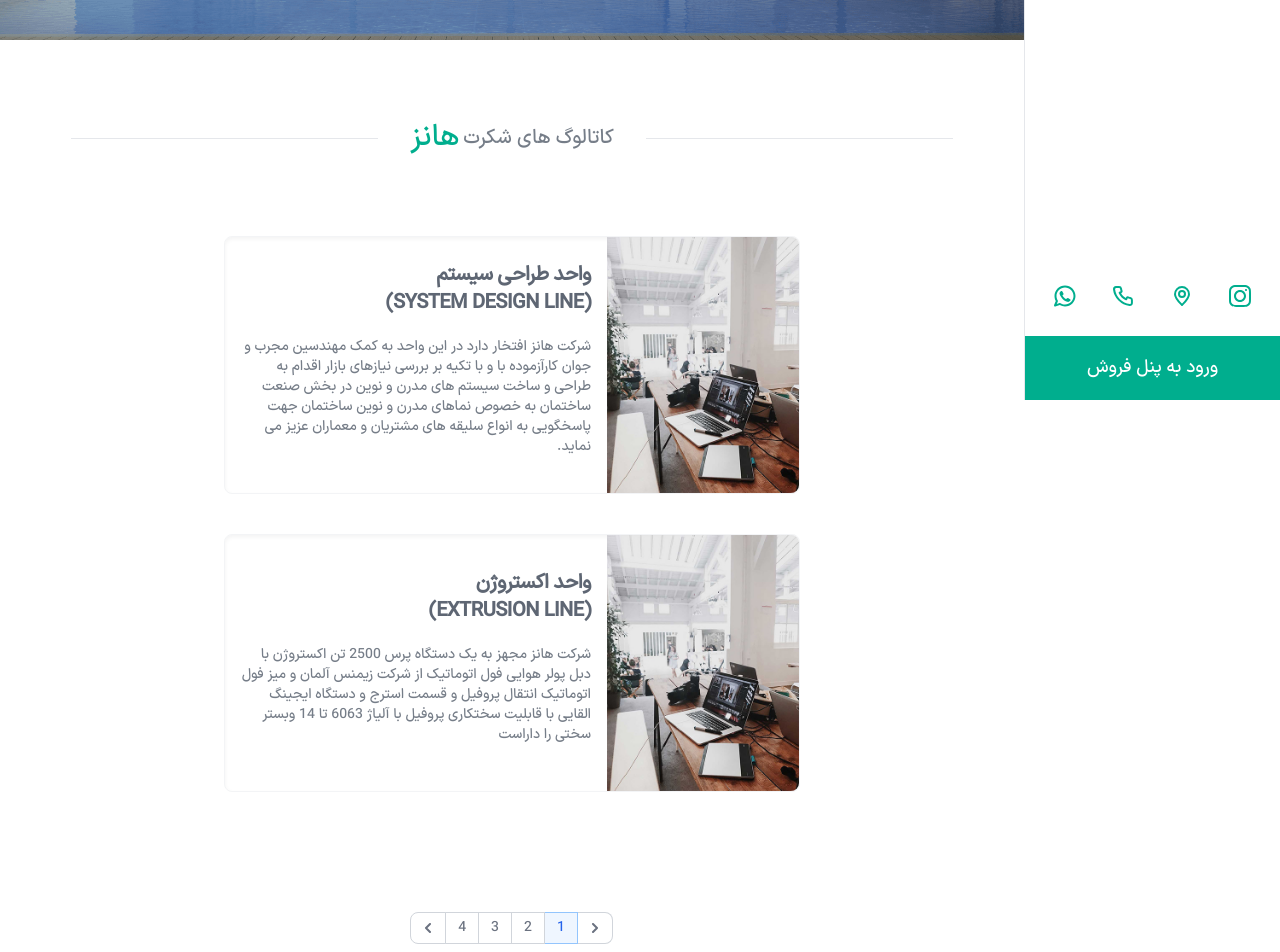
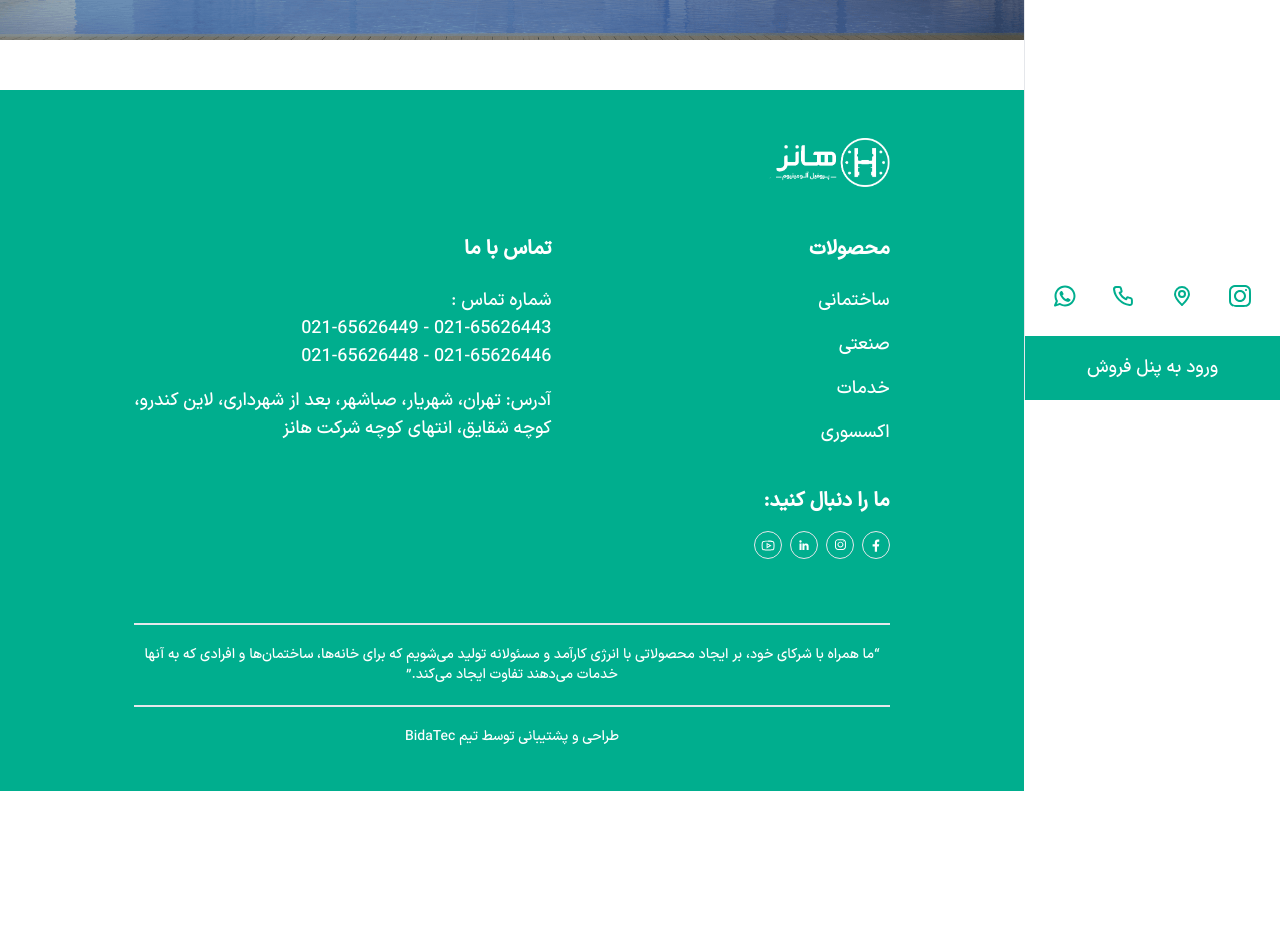
Before and after one commit to zahra-hsb/hanz-, a Next.js app: page /products/building in a window 1280 px wide. Shown: the part 400-1352 px from the top of the page. After the commit the page ends 1191 px from the top, so only its background shows below. Built offline with nearby package versions, Linux system fonts and the light colour scheme.

Commit message:
edit Builing page

```diff
--- a/src/pages/products/building/index.js
+++ b/src/pages/products/building/index.js
@@ -1,134 +1,14 @@
 import Main from "@/components/globalComponents/Main";
-import Image from "next/image";
-import service1Image from "../../../../public/image/service-1.jpg"
-import { useState } from "react";
+
 
 export default function Builing() {
-  const [currentPage, setCurrentPage] = useState(1)
-  const itemsPerPage = 2;
-
-
-  const servicesData = [
-    {
-      title: <div>واحد طراحی سیستم <br />(SYSTEM DESIGN LINE)</div>,
-      description: 'شرکت هانز افتخار دارد در این واحد به کمک مهندسین مجرب و جوان کارآزموده با و با تکیه بر بررسی نیازهای بازار اقدام به طراحی و ساخت سیستم های مدرن و نوین در بخش صنعت ساختمان به خصوص نماهای مدرن و نوین ساختمان جهت پاسخگویی به انواع سلیقه های مشتریان و معماران عزیز می نماید.',
-      image: service1Image,
-    },
-    {
-      title: <div>واحد اکستروژن <br />(EXTRUSION LINE)</div>,
-      description: 'شرکت هانز مجهز به یک دستگاه پرس 2500 تن اکستروژن با دبل پولر هوایی فول اتوماتیک از شرکت زیمنس آلمان و میز فول اتوماتیک انتقال پروفیل و قسمت استرج و دستگاه ایجینگ القایی با قابلیت سختکاری پروفیل با آلیاژ 6063 تا 14 وبستر سختی را داراست',
-      image: service1Image,
-    },
-    {
-      title: <div>واحد رنگ دکورال <br />(WOODEN POWDER COATING LINE)</div>,
-      description: 'شرکت هانز با دارا بودن خط کامل دکورال از شرکت migrolio ایتالیا امکان ارائه ی پروفیل های آلومینیومی با حس لمس چوب و با کیفیت بالا و طرح و رنگ های متنوع را داراست.',
-      image: service1Image,
-    },
-    {
-      title: <div>واحد رنگ پودری الکترواستاتیک <br />(POWDER COATING LINE)</div>,
-      description: 'واحد رنگ پودری الکترواستاتیک شرکت هانز با بهذه گیری از خط رنگ آمیزی پودری شرکت ELFI ایتالیا به صورت فول رباتیک قابلیت ارائه خدمات رنگ برای پروفیل های با طول تا 14 متر و با ضخامت 80 میکرون را داراست که تنوع و کیفیت رنگ های ارائه شده می تواند زیباترین پروفیل ها را با توجه به انواع سلیقه و نظر مشتریان عزیز تامین کند.',
-      image: service1Image,
-    },
-    {
-      title: <div>واحد ترمال بریک <br />(TERMAL BREAKING LINE)</div>,
-      description: 'این واحد از شرکت هانز با استفاده از خط تخصصی ترمال بریک که دسنگاه آن از فناوری روز دنیا و از برند برتر سوئیسی Herman Muller تامین شده است، آماده ارائه خدمات ترمال بریک با نکنیک کنگره زنی منحصر به فرد و مونتاژ نمودن تیفه های پلی آمیدی با کیفیت بالا می باشد.',
-      image: service1Image,
-    },
-    {
-      title: <div>واحد مونتاژ <br />(ASSEMBLING LINE)</div>,
-      description: 'در این بخش از شرکت با بهره گیری از نیروهای کارآزموده، دقیق و جوان با کمک خط تولید شرکت FOUM ایتالیا افدام به تولید پنجره و انواع نماهای نوین ساختمانی با بالاترین استاندارد و کیفیت روز در جهت جلب نظر هرچه بیشتر مشتریان عزیز می نماییم.',
-      image: service1Image,
-    },
-    {
-      title: <div>واحد رنگ آنادایز <br />(ANODIZING LINE)</div>,
-      description: 'شرکت هانز با دارا بودن خط کامل آنادایزینگ همچنین دستگاه های پولیش و براش، تکمیل کننده سلایف مختلف مشتریان عزیز خواهد بود.',
-      image: service1Image,
-    },
-    {
-      title: <div>واحد رنگ آنادایز <br />(ANODIZING LINE)</div>,
-      description: 'شرکت هانز با دارا بودن خط کامل آنادایزینگ همچنین دستگاه های پولیش و براش، تکمیل کننده سلایف مختلف مشتریان عزیز خواهد بود.',
-      image: service1Image,
-    },
-  ];
-
-  const totalPages = Math.ceil(servicesData.length / itemsPerPage);
-
-  const pages = Array.from({ length: totalPages }, (_, index) => index + 1);
-
-
-  const startIndex = (currentPage - 1) * itemsPerPage;
-  const endIndex = startIndex + itemsPerPage;
-
-  const visibleServices = servicesData.slice(startIndex, endIndex);
-
-  const handlePageChange = (page) => {
-    setCurrentPage(page);
-  };
 
   return (
     <main className="flex flex-col justify-center items-center pb-[50px]">
       <Main title={'ساختمانی'} bg={'bg-BuilingSection'} height={'h-[390px]'} display={'hidden'} />
       <div className="w-[100%] sm:w-[90%] m-auto">
 
-        <div>
 
-          <div className="mt-20 mb-10 text-gray-600 flex justify-center items-center">
-            <div className="hidden md:flex border-b border-gray-200 w-1/3"></div>
-            <div className="mx-8 flex items-center">
-              <h4 className="text-xl opacity-[76%]">
-                کاتالوگ های شکرت
-              </h4>
-              <span className="text-3xl text-green opacity-1 mr-1">هانز</span>
-            </div>
-            <div className="hidden md:flex border-b border-gray-200 w-1/3"></div>
-          </div>
-
-          <div className="py-10 flex justify-around flex-wrap">
-            {visibleServices.map((service, index) => (
-              <div key={index} className="mb-10">
-                <div className="flex flex-col items-center bg-white border border-gray-100 rounded-lg shadow-inner md:flex-row md:max-w-xl hover:bg-gray-100">
-                  <Image className="object-cover w-full rounded-t-lg h-96 md:h-auto md:w-48 md:rounded-none md:rounded-s-lg" src={service.image} alt="" />
-                  <div className="flex flex-col justify-between p-4 leading-normal">
-                    <h5 className="mb-5 text-xl font-bold tracking-tight text-gray-700 opacity-[80%]">{service.title}</h5>
-                    <div>
-                      <p className="mb-3 text-sm text-gray-600 opacity-[76%]">{service.description}</p>
-                    </div>
-                  </div>
-                </div>
-              </div>
-            ))}
-          </div>
-
-        </div>
-
-
-        <div className="flex justify-center mt-10">
-          <nav aria-label="Page navigation example">
-            <ul className="flex items-center -space-x-px h-8 text-sm">
-              <li>
-                <p onClick={() => currentPage > 1 && setCurrentPage(currentPage - 1)} className="cursor-pointer flex items-center justify-center px-3 h-8 ms-0 leading-tight text-gray-500 bg-white border border-e-0 border-gray-300 rounded-s-lg hover:bg-gray-100 hover:text-gray-700">
-                  <span className="sr-only">Previous</span>
-                  <svg className="w-2.5 h-2.5" aria-hidden="true" xmlns="http://www.w3.org/2000/svg" fill="none" viewBox="0 0 6 10">
-                    <path stroke="currentColor" stroke-linecap="round" stroke-linejoin="round" stroke-width="2" d="m1 9 4-4-4-4" />
-                  </svg>
-                </p>
-              </li>
-              {pages.map((page) => (
-                <li key={page}>
-                  <p onClick={() => handlePageChange(page)} className={`${currentPage === 1 ? 'disabled' : ''} cursor-pointer flex items-center justify-center px-3 h-8 leading-tight ${currentPage === page ? 'text-blue-600 border border-blue-300 bg-blue-50 hover:bg-blue-100 hover:text-blue-700' : 'text-gray-500 bg-white border border-gray-300 hover:bg-gray-100 hover:text-gray-700'}`}>{page}</p>
-                </li>
-              ))}
-              <li>
-                <p onClick={() => currentPage < totalPages && setCurrentPage(currentPage + 1)} className="cursor-pointer flex items-center justify-center px-3 h-8 leading-tight text-gray-500 bg-white border border-gray-300 rounded-e-lg hover:bg-gray-100 hover:text-gray-700">
-                  <span className="sr-only">Next</span>
-                  <svg className="w-2.5 h-2.5" aria-hidden="true" xmlns="http://www.w3.org/2000/svg" fill="none" viewBox="0 0 6 10">
-                    <path stroke="currentColor" stroke-linecap="round" stroke-linejoin="round" stroke-width="2" d="M5 1 1 5l4 4" />
-                  </svg>
-                </p>
-              </li>
-            </ul>
-          </nav>
-        </div>
 
       </div>
 
```
